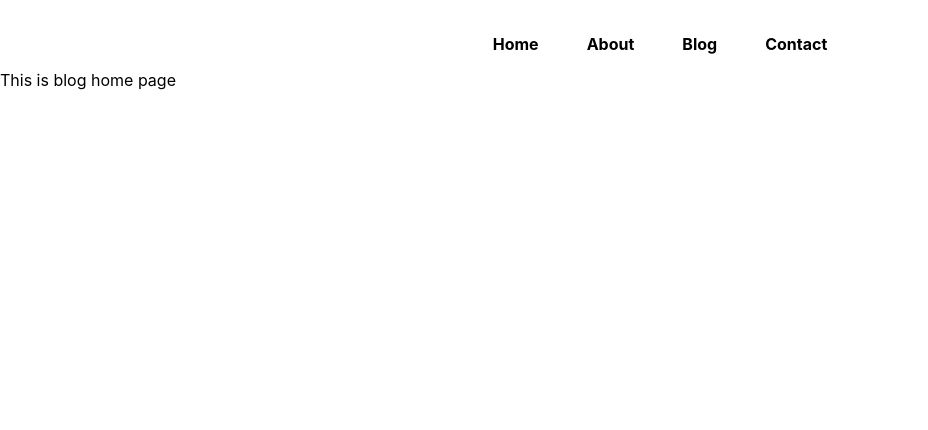
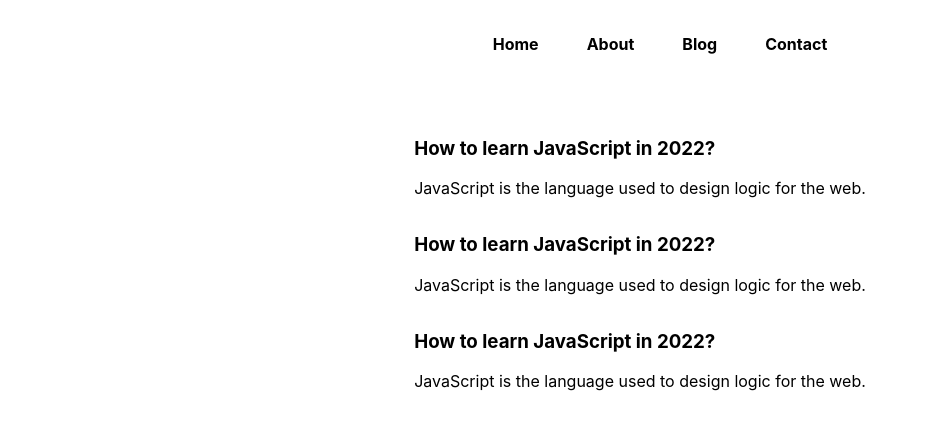
Before and after one commit to This-Is-Prince/learning-nextjs, a Next.js app in the folder code_with_harry/huntingcoder/: page /blog in a window 1280 px wide. Shown: the top 430 px of the page, without its empty margins (0-928 px from the left). Built offline with nearby package versions, Linux system fonts and the light colour scheme.

Commit message:
blog and blogpost page completed

```diff
--- a/code_with_harry/huntingcoder/pages/blog.js
+++ b/code_with_harry/huntingcoder/pages/blog.js
@@ -1,7 +1,34 @@
 import React from "react";
+import styles from "../styles/Blog.module.css";
+import Link from "next/link";
 
 const Blog = () => {
-  return <div>This is blog home page</div>;
+  return (
+    <div className={styles.container}>
+      <main className={styles.main}>
+        <div>
+          <Link href={"/blogpost/learn-javascript"}>
+            <h3 className={styles.blogItemh3}>
+              How to learn JavaScript in 2022?
+            </h3>
+          </Link>
+          <p>JavaScript is the language used to design logic for the web.</p>
+        </div>
+        <div>
+          <h3 className={styles.blogItemh3}>
+            How to learn JavaScript in 2022?
+          </h3>
+          <p>JavaScript is the language used to design logic for the web.</p>
+        </div>
+        <div>
+          <h3 className={styles.blogItemh3}>
+            How to learn JavaScript in 2022?
+          </h3>
+          <p>JavaScript is the language used to design logic for the web.</p>
+        </div>
+      </main>
+    </div>
+  );
 };
 
 export default Blog;
--- /dev/null
+++ b/code_with_harry/huntingcoder/styles/Blog.module.css
@@ -0,0 +1,17 @@
+.container {
+  padding: 0 2rem;
+}
+.main {
+  min-height: 100vh;
+  flex: 1;
+  display: flex;
+  flex-direction: column;
+  justify-content: flex-start;
+  padding-top: 3rem;
+  align-items: center;
+}
+
+.blogItemh3 {
+  cursor: pointer;
+  text-align: justify;
+}
--- /dev/null
+++ b/code_with_harry/huntingcoder/styles/BlogPost.module.css
@@ -0,0 +1,12 @@
+.container {
+  padding: 0 5rem;
+}
+.main {
+  min-height: 100vh;
+  flex: 1;
+  display: flex;
+  flex-direction: column;
+  justify-content: flex-start;
+  padding-top: 3rem;
+  align-items: center;
+}
```
Also changed, not shown: code_with_harry/huntingcoder/pages/blogpost/[slug].js (+17 -1 lines).
